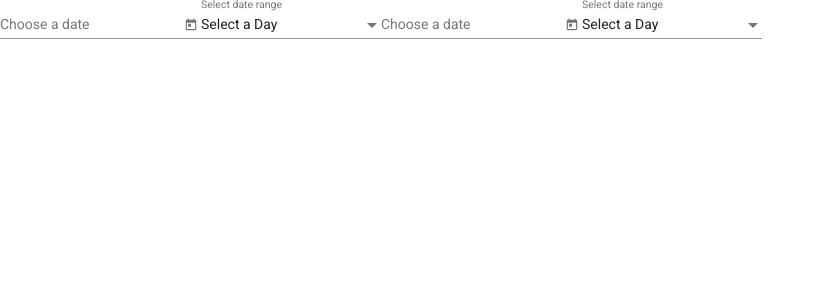
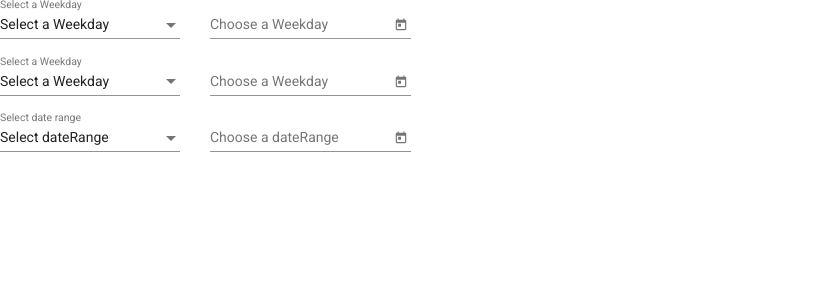
Before and after one commit to 17691a03l9/Angular_datePicker_Control, an Angular app: page /week in a window 1280 px wide. Shown: the top 300 px of the page, without its empty margins (0-820 px from the left). Built offline with nearby package versions, Linux system fonts and the light colour scheme.

Commit message:
style modifications

```diff
--- a/src/app/individual-dates/individual-dates.component.ts
+++ b/src/app/individual-dates/individual-dates.component.ts
@@ -44,6 +44,7 @@
 //   //   return date.getDay() === day;
 //   // }
 // }
+
 import { Component, OnInit, ViewEncapsulation } from '@angular/core';
 
 import { DateFilterFn } from '@angular/material/datepicker';
--- a/src/app/weakdays/weakdays.component.html
+++ b/src/app/weakdays/weakdays.component.html
@@ -1,12 +1,7 @@
 <mat-form-field>
-    <input matInput [matDatepicker]="picker" placeholder="Choose a date" [(ngModel)]="selectedDate" [matDatepickerFilter]="isDateSelectable" (ngModelChange)="handleDateChange($event)"/>
-    <mat-datepicker-toggle matSuffix [for]="picker"></mat-datepicker-toggle>
-    <mat-datepicker #picker></mat-datepicker>
-  </mat-form-field>
-  <mat-form-field>
-    <mat-label>Select date range</mat-label>
+  <mat-label>Select a Weekday</mat-label>
   <mat-select [(ngModel)]="selectedDates">
-      <mat-option value="">Select a Day</mat-option>
+    <mat-option value="">Select a Weekday</mat-option>
     <mat-option value="1">Monday</mat-option>
     <mat-option value="2">Tuesday</mat-option>
     <mat-option value="3">Wednesday</mat-option>
@@ -15,17 +10,17 @@
     <mat-option value="6">Saturday</mat-option>
     <mat-option value="0">Sunday</mat-option>
   </mat-select>
-
 </mat-form-field>
+<mat-form-field style="margin-left: 30px;" >
+    <input matInput [matDatepicker]="picker" placeholder="Choose a Weekday" [(ngModel)]="selectedDate" [matDatepickerFilter]="isDateSelectable" (ngModelChange)="handleDateChange($event)"/>
+    <mat-datepicker-toggle matSuffix [for]="picker"></mat-datepicker-toggle>
+    <mat-datepicker #picker></mat-datepicker>
+  </mat-form-field>
+<br>
 <mat-form-field>
-    <input matInput [matDatepicker]="pickers" placeholder="Choose a date" [(ngModel)]="selectedDat" [matDatepickerFilter]="isDateSelect" (ngModelChange)="handleChange($event)"/>
-    <mat-datepicker-toggle matSuffix [for]="pickers"></mat-datepicker-toggle>
-    <mat-datepicker #pickers></mat-datepicker>
-  </mat-form-field>
-  <mat-form-field>
-    <mat-label>Select date range</mat-label>
+  <mat-label>Select a Weekday</mat-label>
   <mat-select [(ngModel)]="selectedDays">
-      <mat-option value="">Select a Day</mat-option>
+    <mat-option value="">Select a Weekday</mat-option>
     <mat-option value="1">Previous Monday</mat-option>
     <mat-option value="11">Current Monday</mat-option>
     <mat-option value="111">Next Monday</mat-option>
@@ -50,3 +45,21 @@
   </mat-select>
 
 </mat-form-field>
+  <mat-form-field style="margin-left: 30px;">
+    <input matInput [matDatepicker]="pickers" placeholder="Choose a Weekday" [(ngModel)]="selectedDat" [matDatepickerFilter]="isDateSelect" (ngModelChange)="handleChange($event)"/>
+    <mat-datepicker-toggle matSuffix [for]="pickers"></mat-datepicker-toggle>
+    <mat-datepicker #pickers></mat-datepicker>
+  </mat-form-field><br>
+  <mat-form-field>
+    <mat-label>Select date range</mat-label>
+    <mat-select [(ngModel)]="rangeselectedDates">
+      <mat-option value="">Select dateRange</mat-option>
+      <mat-option value="5-20-21-5">5-20 and 21-5</mat-option>
+      <mat-option value="6-20-21-5">6-20 and 21-5</mat-option>
+    </mat-select>
+  </mat-form-field>
+  <mat-form-field  style="margin-left: 30px;">
+    <input matInput [matDatepicker]="rangepicker" placeholder="Choose a dateRange" [(ngModel)]="rangeselectedDate" [matDatepickerFilter]=isDaterangeSelectable (ngModelChange)="handlerangeDateChange($event)"/>
+    <mat-datepicker-toggle matSuffix [for]="rangepicker"></mat-datepicker-toggle>
+    <mat-datepicker #rangepicker></mat-datepicker>
+  </mat-form-field>
--- a/src/app/weakdays/weakdays.component.ts
+++ b/src/app/weakdays/weakdays.component.ts
@@ -1,4 +1,4 @@
-import { Component, OnInit } from '@angular/core';
+import { Component, OnInit, ViewEncapsulation } from '@angular/core';
 import { FormBuilder, FormGroup } from '@angular/forms';
 
 import { DateFilterFn } from '@angular/material/datepicker';
@@ -6,16 +6,23 @@ import { DateFilterFn } from '@angular/material/datepicker';
 @Component({
   selector: 'app-weakdays',
   templateUrl: './weakdays.component.html',
-  styleUrls: ['./weakdays.component.scss']
+  styleUrls: ['./weakdays.component.scss'],
+  encapsulation: ViewEncapsulation.None,
 })
 export class WeakdaysComponent implements OnInit{
   selectedDates:String=""; // Default to 1-7 Days
   selectedDate:any;
   selectedDays:String=""; // Default to 1-7 Days
   selectedDat:any;
+  rangeselectedDates: string = ""; // Default to 1-7 Days
+  rangeselectedDate: any;
   Date: DateFilterFn<Date | null> = (date: Date | null) => true;
 
   constructor(){
+  }
+  handlerangeDateChange(event: Date): void {
+    this.rangeselectedDate = event;
+    console.log(this.rangeselectedDate, "selectedDate");
   }
   handleDateChange(event: Date): void {
     this.selectedDate = event;
@@ -122,4 +129,27 @@ export class WeakdaysComponent implements OnInit{
   private isDay(day: number, date: Date): boolean {
     return date.getDay() === day;
   }
+  isDaterangeSelectable: DateFilterFn<Date | null> = (date: Date | null):any => {
+    if (!this.rangeselectedDates || !date) {
+      return false;
+    }
+
+    const rangeParts = this.rangeselectedDates.split('-');
+    const startDay = parseInt(rangeParts[1]);
+    const endDay = parseInt(rangeParts[3]);
+
+    const currentDate = new Date();
+    const currentMonth = currentDate.getMonth(); // January is 0 in JavaScript
+    const daysDifference = (date.getTime() - currentDate.getTime()) / (1000 * 60 * 60 * 24);
+
+  console.log(currentMonth === startDay && date.getDate() === 20,(currentMonth + 1) % 12 === endDay && date.getDate() === 5,"currentMonth")
+  switch (this.rangeselectedDates) {
+    case '5-20-21-5':
+      return [startDay, endDay].indexOf(+date.getDate()) !== -1 && daysDifference>=0 && daysDifference<=31;
+    case '6-20-21-LDM':
+      return [startDay, endDay].indexOf(+date.getDate()) !== -1;
+      default:
+        return false;
+  }
+  };
 }
```
Lines whose indentation alone changed are shown as unchanged.
